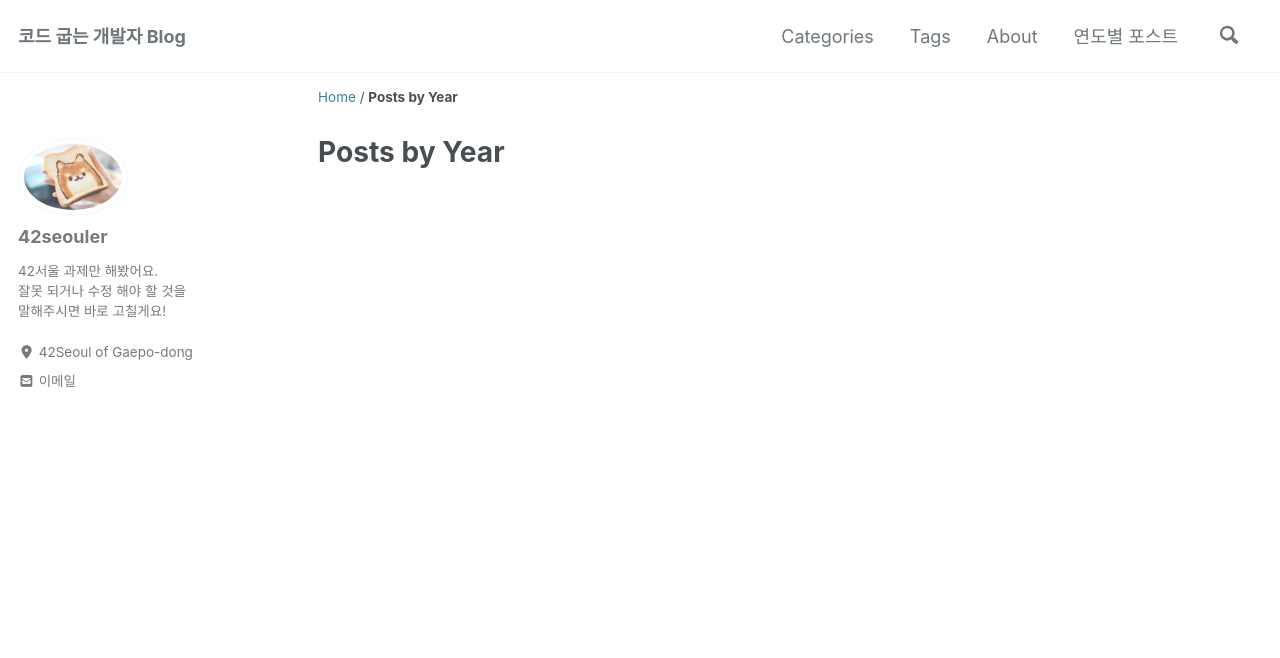
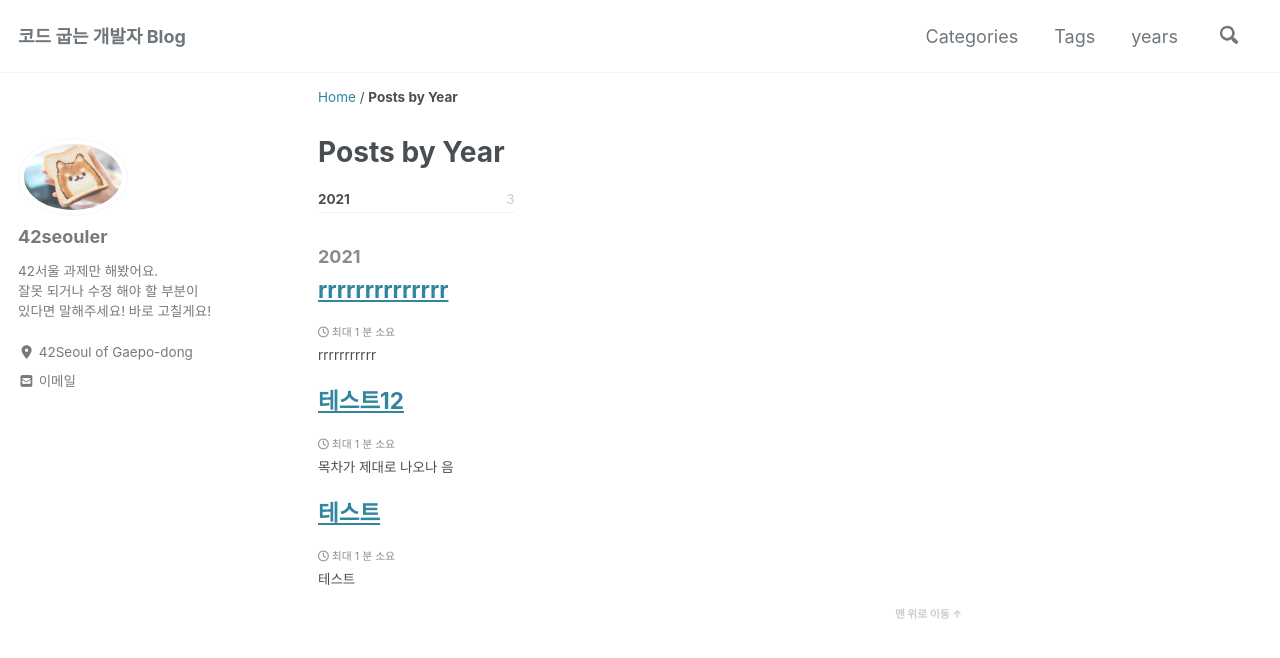
Before and after one commit to 42seouler/42seouler.github.io, a Jekyll site: the page built from _pages/year-archive.md, in a window 1280 px wide and 900 px high. Shown: the top 658 px of the window. Built offline with Jekyll 4.4.1, drawn with Linux system fonts in a browser that asks for light colours; cached includes are drawn as plain includes; nearby versions of some CDN libraries; a script that is not in the unit is left out.

```diff
--- a/_config.yml
+++ b/_config.yml
@@ -102,7 +102,7 @@ analytics:
 author:
   name             : "42seouler"
   avatar           : "/assets/images/profile/bread.jpg" # 프로필 이미지
-  bio              : "42서울 과제만 해봤어요. <br> 잘못 되거나 수정 해야 할 것을 <br> 말해주시면 바로 고칠게요!"
+  bio              : "42서울 과제만 해봤어요. <br> 잘못 되거나 수정 해야 할 부분이 <br>있다면 말해주세요! 바로 고칠게요!"
   location         : "42Seoul of Gaepo-dong"
   email            : "42seouler@naver.com"
   links:
--- a/_data/navigation.yml
+++ b/_data/navigation.yml
@@ -4,9 +4,9 @@ main:
     url: /categories/
   - title: "Tags"
     url: /tags/
-  - title: "About"
-    url: /about/
-  - title: "연도별 포스트"
+#  - title: "About"
+#    url: /about/
+  - title: "years"
     url: /posts/
 
 # - title: "Quick-Start Guide"
--- /dev/null
+++ b/_posts/2021-01-06-12.md
@@ -0,0 +1,13 @@
+---
+title: 테스트12
+author_profile: true
+layout: single
+read_time: true
+comments: true
+popular: false
+related: true
+share: true
+---
+
+# 목차가 제대로 나오나
+- 음
```
Also changed, not shown: _posts/2021-01-06-.md (added, +5 -0 lines), _posts/2021-01-06-rrrrrrrrrrrrrr.md (added, +12 -0 lines).
